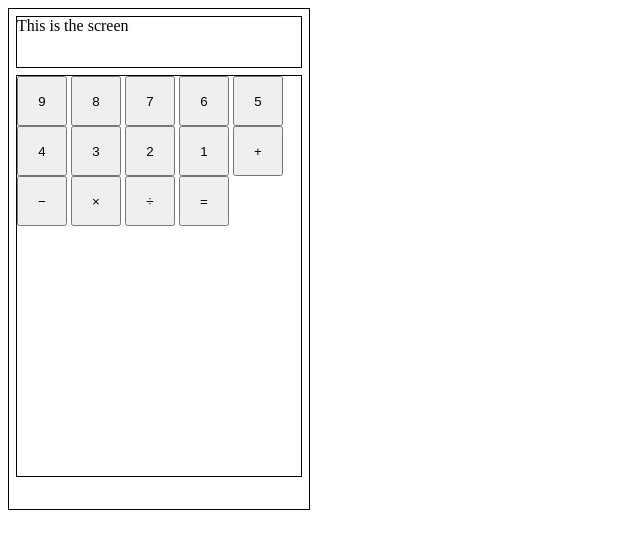
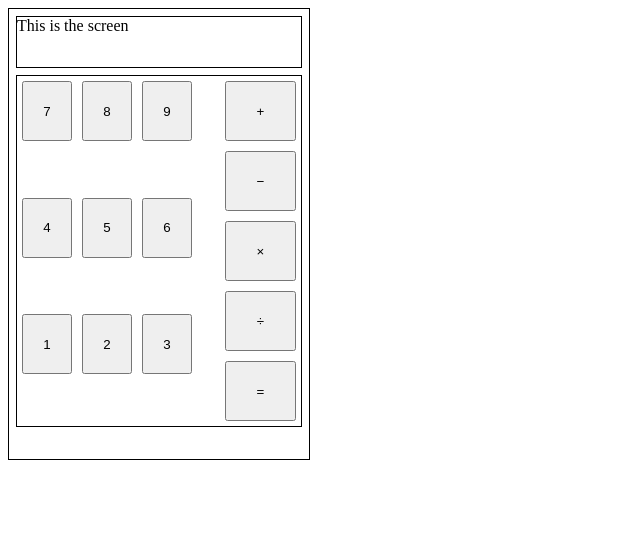
Before and after one commit to Quinn87/calculator, a plain HTML site: page index.html in a window 1280 px wide. Shown: the whole page, without its empty margins (0-640 px from the left). Drawn offline with Linux system fonts and the light colour scheme.

Commit message:
Updated buttons

```diff
--- a/index.html
+++ b/index.html
@@ -15,20 +15,24 @@
             This is the screen
         </div>
         <div class="buttons">
+            <div class="numButtons">
+            <button>7</button>
+            <button>8</button>
             <button>9</button>
-            <button>8</button>
-            <button>7</button>
+            <button>4</button>
+            <button>5</button>
             <button>6</button>
-            <button>5</button>
-            <button>4</button>
+            <button>1</button>
+            <button>2</button>
             <button>3</button>
-            <button>2</button>
-            <button>1</button>
+        </div>
+        <div class="operatorButtons">
             <button>&plus;</button>
             <button>&minus;</button>
             <button>&times;</button>
             <button>&divide;</button>
             <button>&equals;</button>
+        </div>
         </div>
     </div>
 
--- a/style.css
+++ b/style.css
@@ -1,6 +1,6 @@
 .calculator {
     width: 300px;
-    height: 500px;
+    height: 450px;
     border: 1px black solid;
 }
 
@@ -12,11 +12,29 @@
 
 .buttons {
     border: black 1px solid;
-    height: 400px;
+    height: 350px;
     margin: 7px;
+    display: flex;
+}
+
+.operatorButtons {
+    display: flex;
+    flex-direction: column;
+    width: 100px;
+}
+
+.numButtons {
+    display: flex;
+
+    flex-wrap: wrap;
+    width: 250px;
 }
 
 button {
-    height: 50px;
+    height: 60px;
+    margin: 5px;
+}
+
+.numButtons button {
     width: 50px;
 }
```
